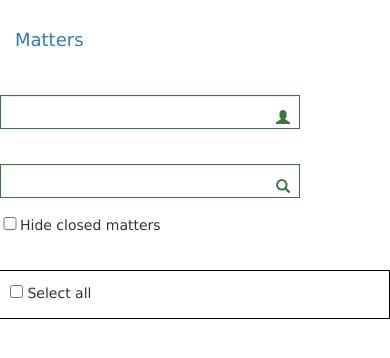
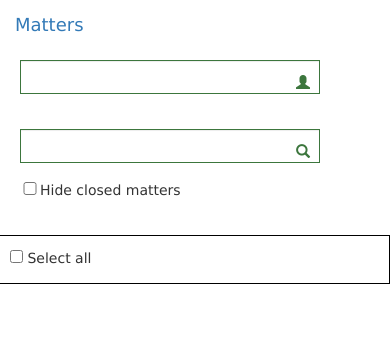
Before and after one commit to bstar/matters, a website: page src/index.html in a window 390 px wide. Drawn offline with nearby package versions, Linux system fonts and the light colour scheme; some packages are replaced by stand-ins of ours; no server answers.

Commit message:
media query fixes

```diff
--- a/src/assets/css/matters.css
+++ b/src/assets/css/matters.css
@@ -93,6 +93,7 @@ input:focus, textarea { outline: none !important; }
   font-weight: 600;
   padding: 5px 5px 5px 10px
   overflow: hidden;
+  cursor: pointer;
 }
 
 .head-checkbox {
@@ -178,3 +179,26 @@ input:focus, textarea { outline: none !important; }
 .display-matter-heading span {
   color: #E64848;
 }
+
+.navbar-brand {
+
+}
+
+@media(max-width:767px){
+  .navbar-header {
+    clear: both;
+    margin: 0px;
+    padding: 0px;
+  }
+
+  .search {
+    clear: both;
+    margin-left: 20px;
+  }
+
+  .navbar-brand {
+    clear: both;
+    height: 18px;
+  }
+
+}
--- a/src/index.html
+++ b/src/index.html
@@ -13,8 +13,8 @@
   <div class="app-wrap">
     <header class="navbar-clear nav-wrap">
       <div class="navbar-header">
-        <div style="float:left">
-          <a ui-sref="clients" class="navbar-brand">Matters</a>
+        <div class="navbar-brand">
+          <a ui-sref="clients">Matters</a>
         </div>
         <div  class="search">
           <form class="form-inline">
```
